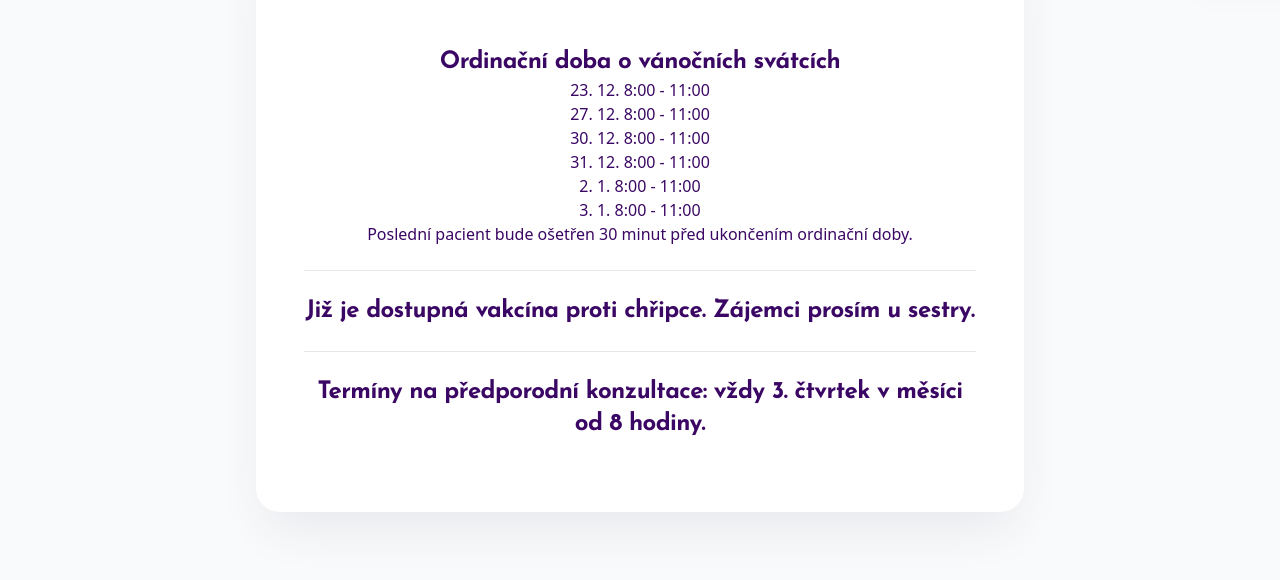
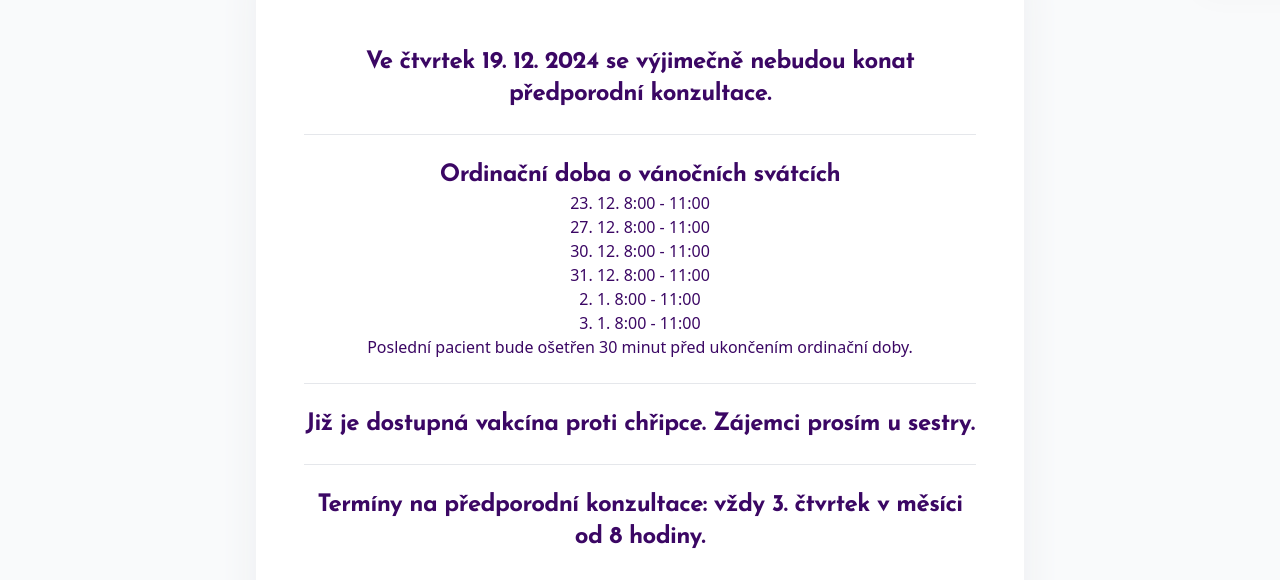
Before and after one commit to blackhexagon/pediatrie-litochleby, an Astro site: page / in a window 1280 px wide. Shown: the part 778-1358 px from the top of the page. Built offline with nearby package versions, Linux system fonts and the light colour scheme; Astro itself is replaced by a stand-in of ours.

Commit message:
Refactor news items to object format

```diff
--- a/config.ts
+++ b/config.ts
@@ -1,7 +1,11 @@
 export default {
   title: "Pediatrie Litochleby",
   news: [
-    `Ordinační doba o vánočních svátcích
+    {
+      text: `Ve čtvrtek 19. 12. 2024 se výjimečně nebudou konat předporodní konzultace.`,
+    },
+    {
+      text: `Ordinační doba o vánočních svátcích
     <ul>
       <li>23. 12. 8:00 - 11:00</li>
       <li>27. 12. 8:00 - 11:00</li>
@@ -11,8 +15,11 @@ export default {
       <li>3. 1.   8:00 - 11:00</li>
     </ul>
     Poslední pacient bude ošetřen 30 minut před ukončením ordinační doby.`,
-    `Již je dostupná vakcína proti chřipce. Zájemci prosím u sestry.`,
-    `Termíny na předporodní konzultace: vždy 3. čtvrtek v měsíci od 8 hodiny.`,
+    },
+    { text: `Již je dostupná vakcína proti chřipce. Zájemci prosím u sestry.` },
+    {
+      text: `Termíny na předporodní konzultace: vždy 3. čtvrtek v měsíci od 8 hodiny.`,
+    },
   ],
   phone: "+420 272 919 633",
   gsm: "+420 775 073 796",
--- a/src/pages/index.astro
+++ b/src/pages/index.astro
@@ -43,7 +43,8 @@ import Label from "../components/Label.astro";
         <div class="-translate-y-32 -mb-24 shadow-2xl shadow-gray-200 max-w-3xl mx-auto p-12 rounded-3xl bg-white text-center text-purple-950 space-y-6">
           <Label>Aktuality</Label>
           <ul class="divide-y divide-solid">
-            {config.news.map((item) => (
+            {config.news
+            .map(({text: item}) => (
               <li class="py-2 lg:py-6">
                 <article>
                   <Heading size={Size.SM} as="p" set:html={item} />
```
